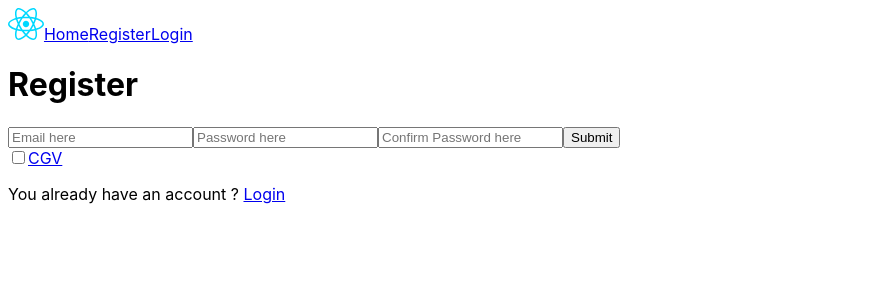
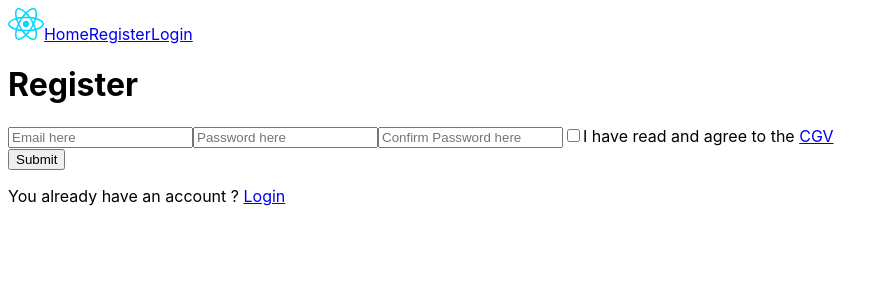
Before and after one commit to MyCompta/ImmoCoin_front, a React (Vite) app: page /register in a window 1280 px wide. Shown: the top 300 px of the page, without its empty margins (0-888 px from the left). Built offline with nearby package versions, Linux system fonts and the light colour scheme; no server answers.

Commit message:
modif CGV

```diff
--- a/src/App.jsx
+++ b/src/App.jsx
@@ -9,7 +9,7 @@ import PrivateRoutes from "./utils/PrivateRoutes";
 import "./App.css";
 import ForgotPasswordPage from "./pages/ForgotPasswordPage";
 import ResetPasswordPage from "./pages/ResetPasswordPage";
-import CGV from './pages/CGV';
+import CGV from './pages/CgvPage';
 import ShowPropertyPage from "./pages/properties/ShowPropertyPage";
 import NewPropertyPage from "./pages/properties/NewPropertyPage";
 import EditPropertyPage from "./pages/properties/EditPropertyPage";
--- a/src/components/RegisterForm.jsx
+++ b/src/components/RegisterForm.jsx
@@ -8,7 +8,8 @@ import Cookies from "js-cookie";
 
 const RegisterForm = () => {
 
-  const [checkboxCGV, setCheckboxCGV] = useState('')
+  const [checkboxCGV, setCheckboxCGV] = useState('');
+  const [errorMessage, setErrorMessage] = useState('');
 
   const {
     register,
@@ -26,10 +27,9 @@ const RegisterForm = () => {
     const onSubmit = async (data) => {
 
       if(!checkboxCGV) {
-        alert('You must validate CGU to registrer')
+        setErrorMessage('You must validate CGU to register')
         return;
        } else {
-        console.log('chexkbox', checkboxCGV)
 
 
       try {
@@ -104,12 +104,7 @@ const RegisterForm = () => {
           <p>{errors.passwordConfirmation.message}</p>
         )}
 
-        <input type="submit" />
-        </form>
-
-
-
-          <form>
+          <label htmlFor="CGV">
             <input
               type="checkbox"
               id="CGV"
@@ -117,8 +112,14 @@ const RegisterForm = () => {
               checked={checkboxCGV}
               onChange={(e) => setCheckboxCGV(e.target.checked)}
             />
-            <Link to={'/cgv'}>CGV</Link><br></br>
-          </form>
+          I have read and agree to the <Link to={'/cgv'}>CGV</Link>
+          </label>
+          <br />
+
+          {errorMessage && <p style={{ color: 'red' }}>{errorMessage}</p>}
+
+          <input type="submit" />
+        </form>
 
 
 
```
Also changed, not shown: src/pages/CgvPage.jsx (renamed from src/pages/CGV.jsx).
